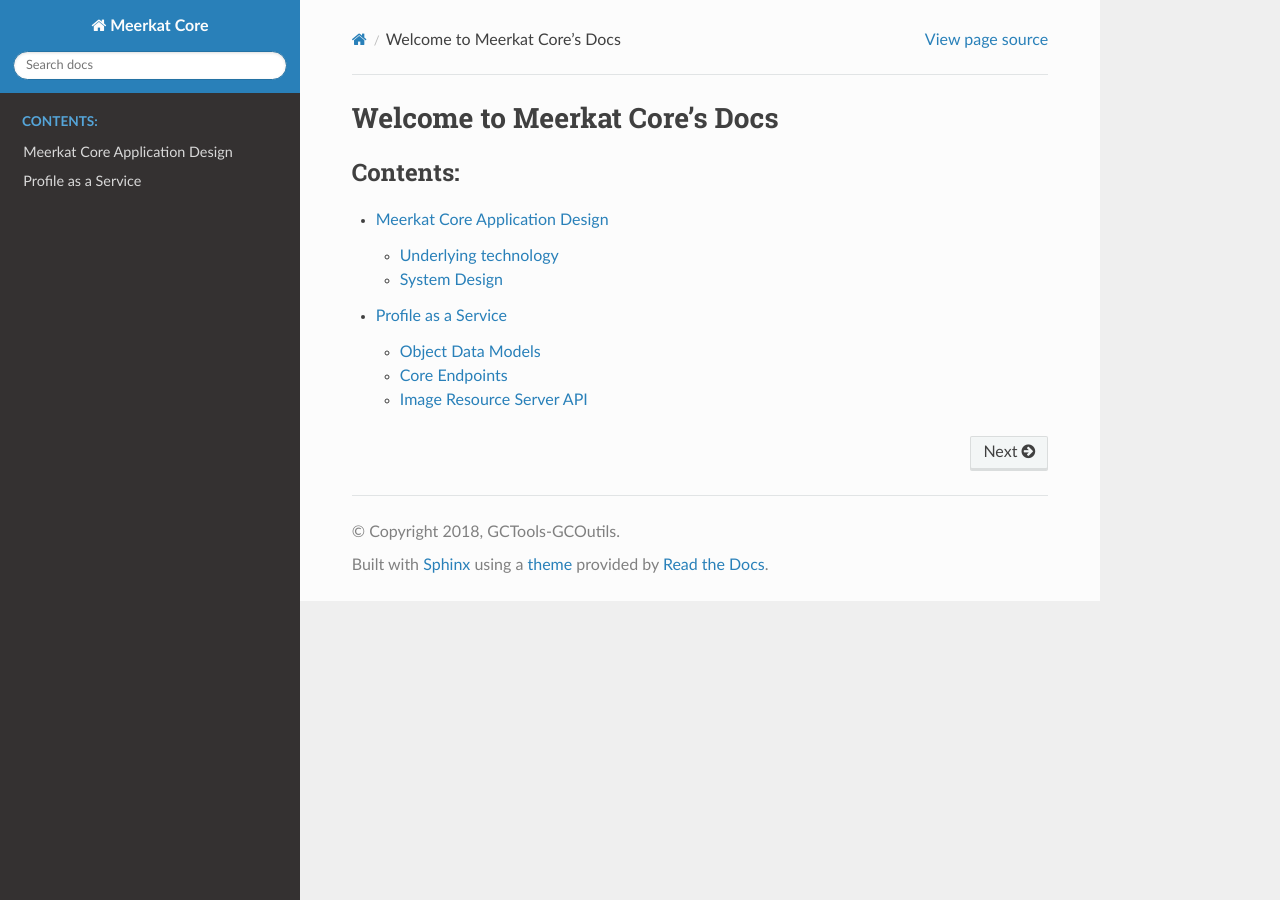
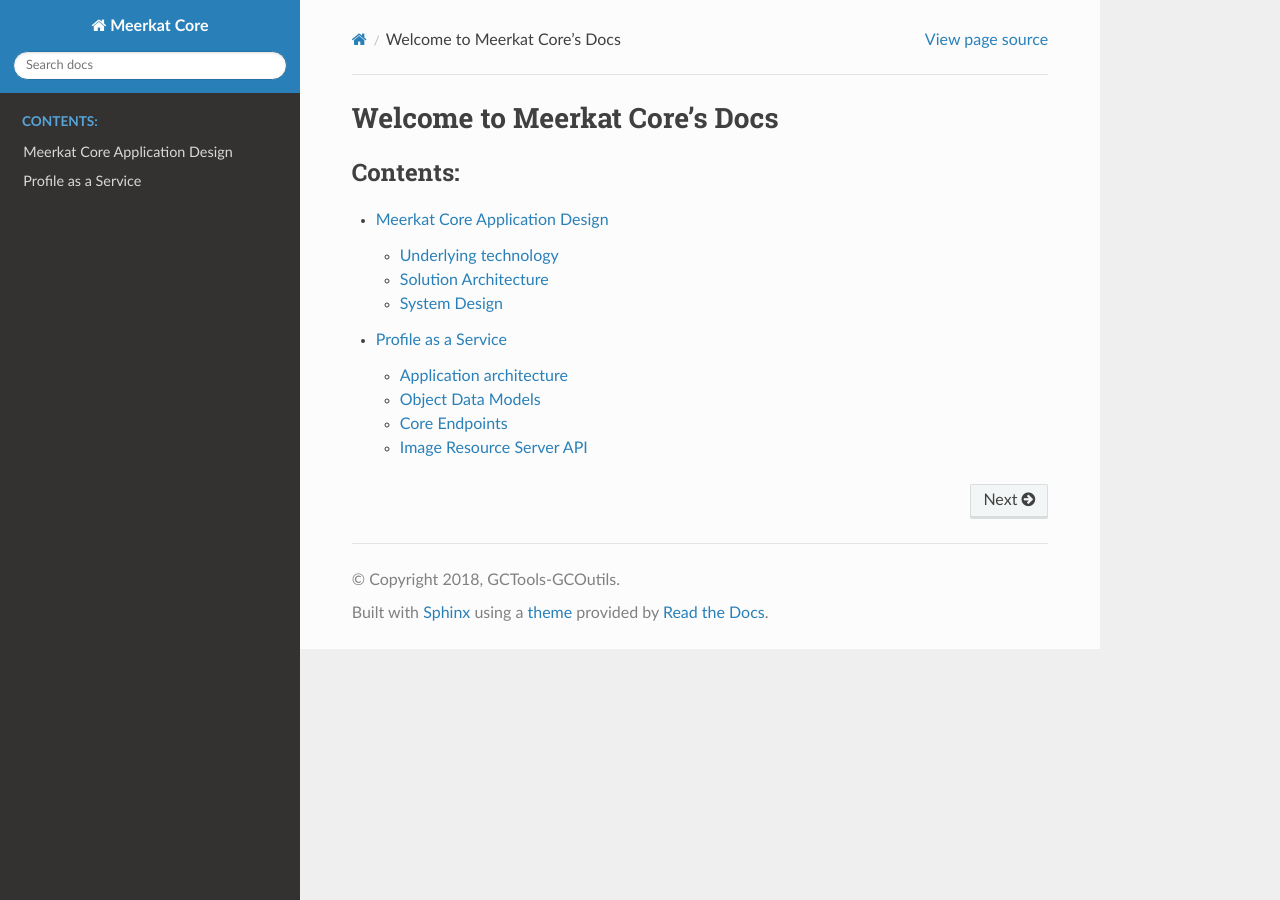
Before and after one commit to gctools-outilsgc/graphQL-core, a Sphinx documentation site: the page built from docs/index.rst, in a window 1280 px wide. Built offline with Sphinx 7.4.7 and the Read the Docs theme 2.0.0, drawn with Linux system fonts in a browser that asks for light colours.

Commit message:
Added design and PaS architecture

```diff
--- a/docs/design.rst
+++ b/docs/design.rst
@@ -35,9 +35,14 @@
 * neo4j
 * GRAPHCOOL
 
+**********************
+Solution Architecture
+**********************
+.. image:: /images/Solution-architecture
+
 
 *******************
 System Design
 *******************
 
-.. image:: /images/System-design.png
+.. image:: /images/System-design
--- a/docs/profile.rst
+++ b/docs/profile.rst
@@ -1,6 +1,14 @@
 #######################
 Profile as a Service
 #######################
+
+***************************
+Application architecture
+***************************
+
+.. image:: /images/PaS-architecture
+
+
 
 *******************
 Object Data Models
```
